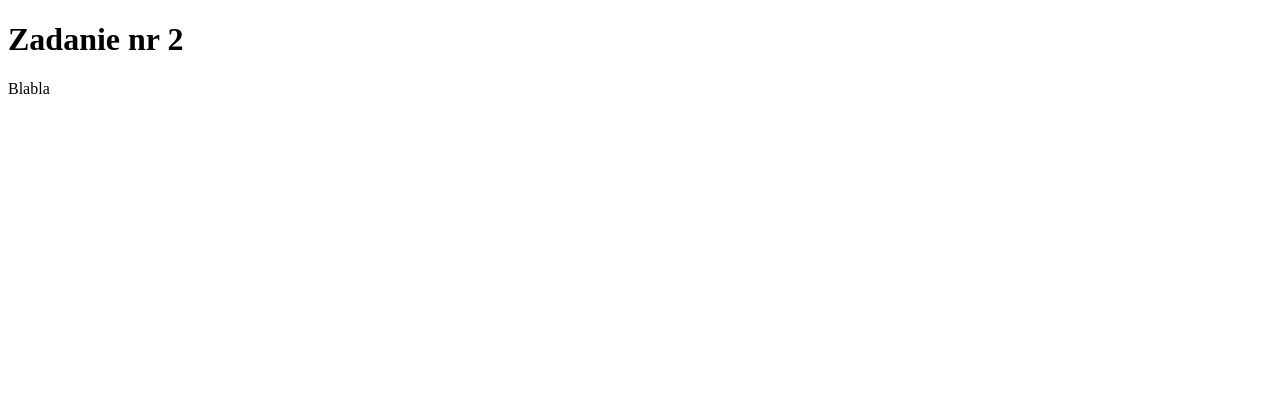
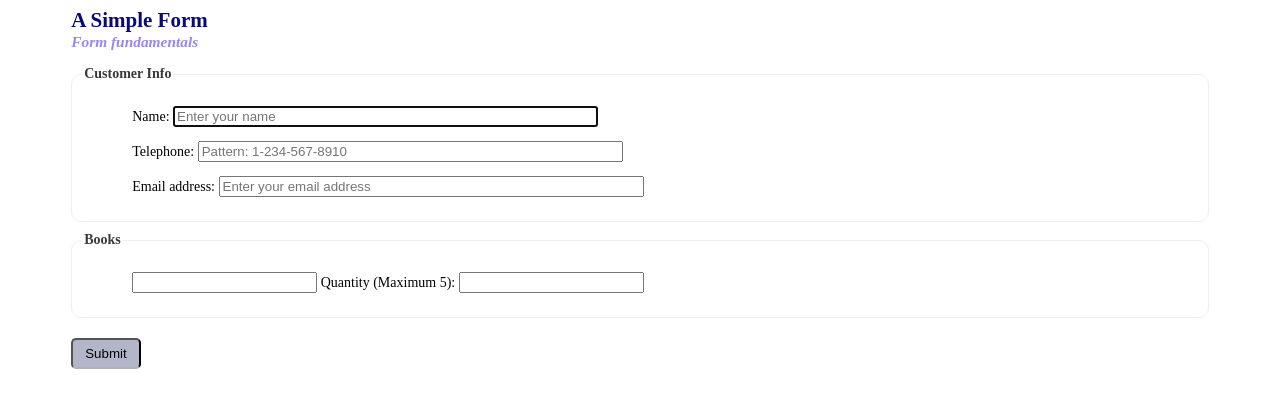
Before and after one commit to gosia5438/gosia5438.github.io, a plain HTML site: page zadania-domowe/zadanie-2/index.html in a window 1280 px wide. Drawn offline with Linux system fonts and the light colour scheme.

Commit message:
formularz html - 2

```diff
--- /dev/null
+++ b/zadania-domowe/zadanie-2/css/style.css
@@ -0,0 +1,61 @@
+body {
+    font-family: 'Times New Roman', 'Arial', 'serif';
+    font-size: 14px;
+}
+
+div#container {
+    width: 90%;
+    margin: 0 auto;
+}
+
+h1 {
+    padding: 0;
+    margin: 0;
+    font-size: 1.5em;
+    color: #090977;
+}
+
+h2 {
+    padding-bottom: 5px;
+    margin: 0;
+    font-size: 1.1em;
+    color: #9887f2;
+
+}
+
+fieldset {
+    border-width: 1.5px;
+    border-radius: 10px;
+    padding: 10px;
+    margin: 10px 0;
+}
+
+legend {
+    font-weight: bold;
+    color: #393939;
+}
+
+p {
+    padding-left: 50px;
+}
+
+#books {
+    padding-left: 50px;
+}
+
+input.submit {
+    margin: 10px 0;
+    padding: 6px 12px;
+    color: #000;
+    border-bottom: 2px solid #b2b2b2;
+    background-color: #b3b6c8;
+    border-radius: 5px;
+    cursor: pointer;
+    font-weight: 500;
+
+}
+
+input.submit:hover {
+    background-color: #c0c4d7;
+
+}
--- a/zadania-domowe/zadanie-2/index.html
+++ b/zadania-domowe/zadanie-2/index.html
@@ -1,11 +1,45 @@
 <!DOCTYPE html>
 <html lang="en">
+
 <head>
     <meta charset="UTF-8">
-    <title>Moja strona Git Hub Pages</title>
+    <title>Zadanie 2 - formularz html5</title>
+    <link rel="stylesheet" href="css/style.css">
 </head>
+
 <body>
-<h1>Zadanie nr 2</h1>
-<p>Blabla</p>
+   <div id="container">
+    <form action="https://formspree.io/malgorzatamaciejowska21@gmail.com" method="post" autocomplete="on">
+        <h1>A Simple Form</h1>
+        <h2><em>Form fundamentals</em></h2>
+
+        <fieldset>
+            <legend>Customer Info</legend>
+            <p><label for="name">Name: </label>
+                <input type="text" name="name" id="name" maxlength="150" size="50" placeholder="Enter your name" required autofocus></p>
+            <p><label for="telephone">Telephone: </label>
+                <input type="tel" name="telephone" id="telephone" size="50" pattern="[0-9]{1}-[0-9]{3}-[0-9]{3}-[0-9]{4}" placeholder="Pattern: 1-234-567-8910" required></p>
+            <p><label for="email">Email address: </label><input type="email" name="email" id="email" size="50" placeholder="Enter your email address" multiple required></p>
+        </fieldset>
+        <fieldset>
+            <legend>Books</legend>
+            <p>
+               <label for="book-list"><input type="text" name="book-list" list="book-list">
+               </label>
+               <datalist id="book-list">
+                <option value="J.D. Salinger, Buszujący w zbożu"></option>
+                <option value="Charles Dickens, Opowieść wigilijna"></option>
+                <option value="John Steinbeck, Myszy i ludzie"></option>
+                <option value="William Golding, Władca much"></option>
+                <option value="Jane Austen, Duma i uprzedzenie"></option>
+            </datalist>
+
+                <label for="quantity">Quantity (Maximum 5): </label><input type="text" id="quantity" pattern="[0-5]{1}"></p>
+        </fieldset>
+        <input class="submit" type="submit" value="Submit">
+    </form>
+    </div>
+<!--<script src="js/script.js"></script>-->
 </body>
+
 </html>
```
Also changed, not shown: zadania-domowe/zadanie-2/js/script.js (added, +19 -0 lines).
